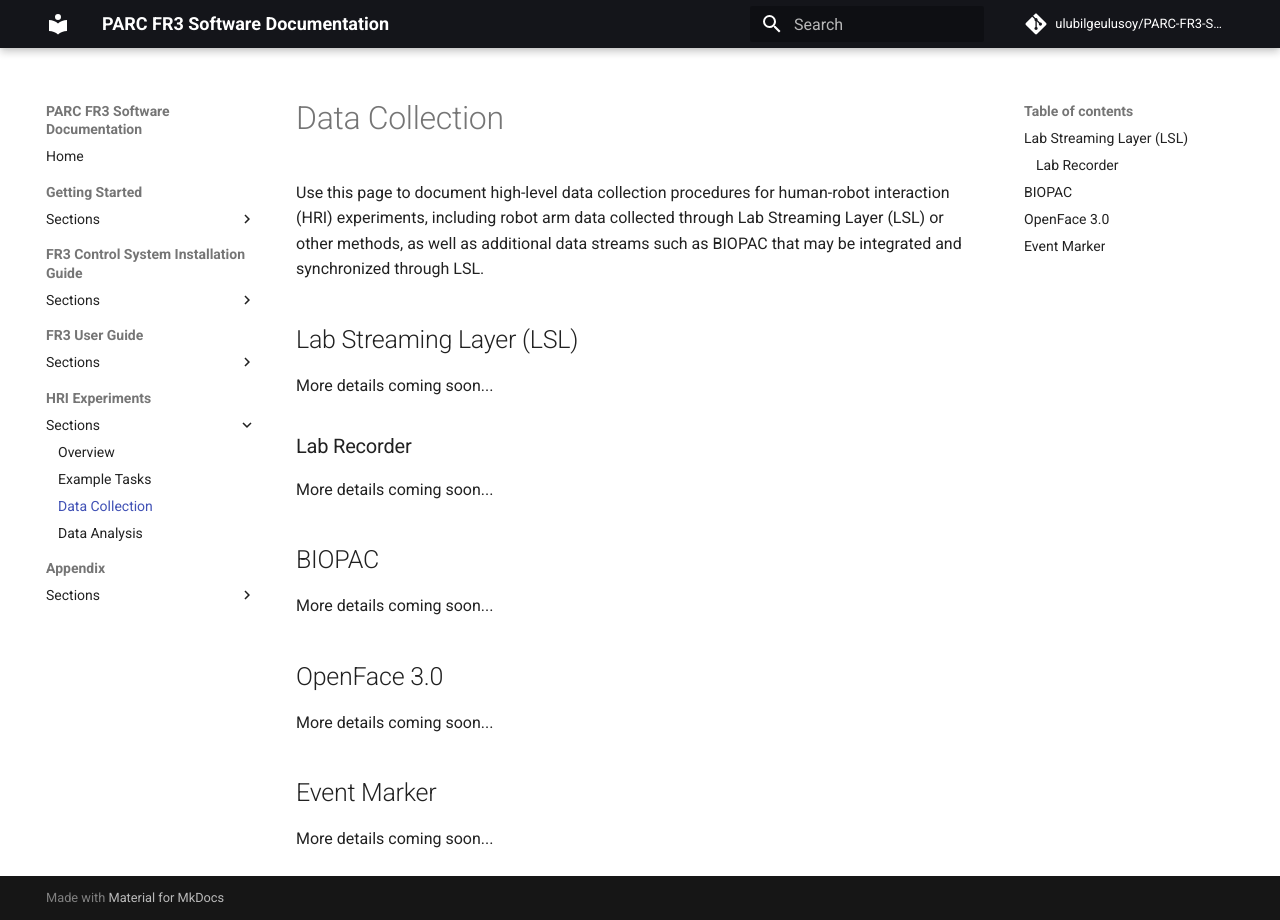
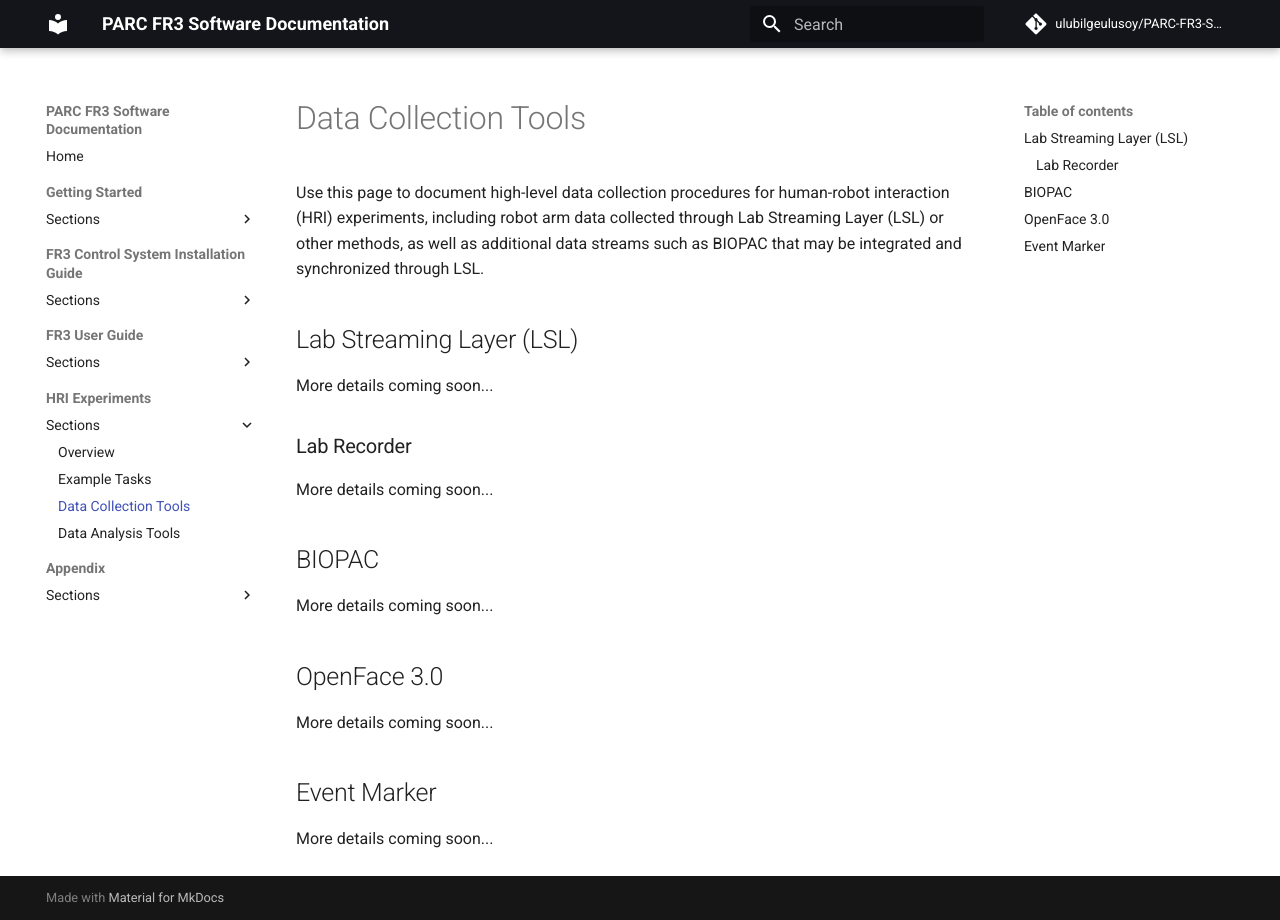
Before and after one commit to ulubilgeulusoy/PARC-FR3-Software-Docs, an MkDocs documentation site: the page built from docs/hri-experiments/data-collection.md, in a window 1280 px wide. Built offline with MkDocs 1.6.1 and Material for MkDocs 9.7.7, drawn with Linux system fonts in a browser that asks for light colours; comment, search, counter and statistics services are not loaded.

Commit message:
hri experiment section updated.

```diff
--- a/docs/hri-experiments/data-collection.md
+++ b/docs/hri-experiments/data-collection.md
@@ -1,4 +1,4 @@
-# Data Collection
+# Data Collection Tools
 
 Use this page to document high-level data collection procedures for human-robot interaction (HRI) experiments, including robot arm data collected through Lab Streaming Layer (LSL) or other methods, as well as additional data streams such as BIOPAC that may be integrated and synchronized through LSL.
 
--- a/mkdocs.yml
+++ b/mkdocs.yml
@@ -54,8 +54,8 @@ nav:
       - Sections:
           - Overview: hri-experiments/overview.md
           - Example Tasks: hri-experiments/example-tasks.md
-          - Data Collection: hri-experiments/data-collection.md
-          - Data Analysis: hri-experiments/data-analysis.md
+          - Data Collection Tools: hri-experiments/data-collection.md
+          - Data Analysis Tools: hri-experiments/data-analysis.md
   - Appendix:
       - Sections:
           - Glossary: appendix/glossary.md
```
Also changed, not shown: README.md (+2 -2 lines), docs/hri-experiments/data-analysis.md (+1 -1 lines).
